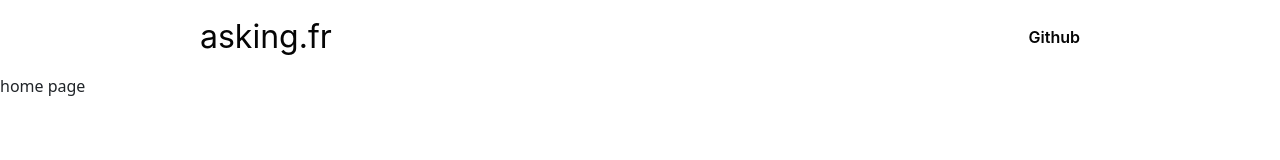
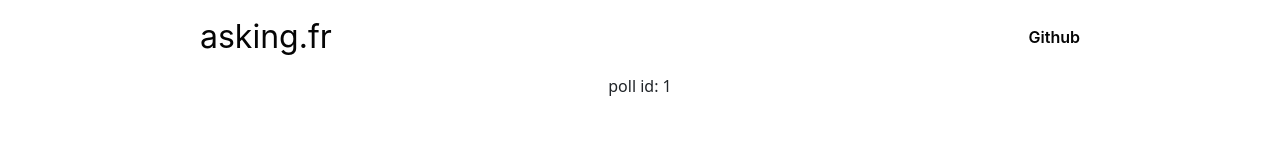
Before and after one commit to jdleo/asking, a React (Create React App) app in the folder client/: page /1 in a window 1280 px wide. Shown: the top 160 px of the page. Built offline with nearby package versions, Linux system fonts and the light colour scheme.

Commit message:
routing flow

```diff
--- a/client/src/App.js
+++ b/client/src/App.js
@@ -1,5 +1,5 @@
 import React from 'react';
-import { BrowserRouter as Router, Switch, Route, Link, useParams } from 'react-router-dom';
+import { BrowserRouter as Router, Switch, Route } from 'react-router-dom';
 
 import Navbar from './components/Navbar';
 import Home from './pages/Home';
@@ -7,15 +7,15 @@ import Poll from './pages/Poll';
 
 function App() {
   return (
-    <>
+    <div style={{ textAlign: 'center' }}>
       <Navbar />
       <Router>
         <Switch>
-          <Route path='/' children={Home} />
-          <Route path='/:id' children={Poll} />
+          <Route path='/:id' children={<Poll />} />
+          <Route path='/' children={<Home />} />
         </Switch>
       </Router>
-    </>
+    </div>
   );
 }
 
--- a/client/src/pages/Poll.js
+++ b/client/src/pages/Poll.js
@@ -1,5 +1,10 @@
-function Poll() {
-  return <>poll page</>;
-}
+import React from 'react';
+import { useParams } from 'react-router-dom';
+
+const Poll = () => {
+  // get poll id from route params
+  let { id } = useParams();
+  return <div>poll id: {id}</div>;
+};
 
 export default Poll;
```
